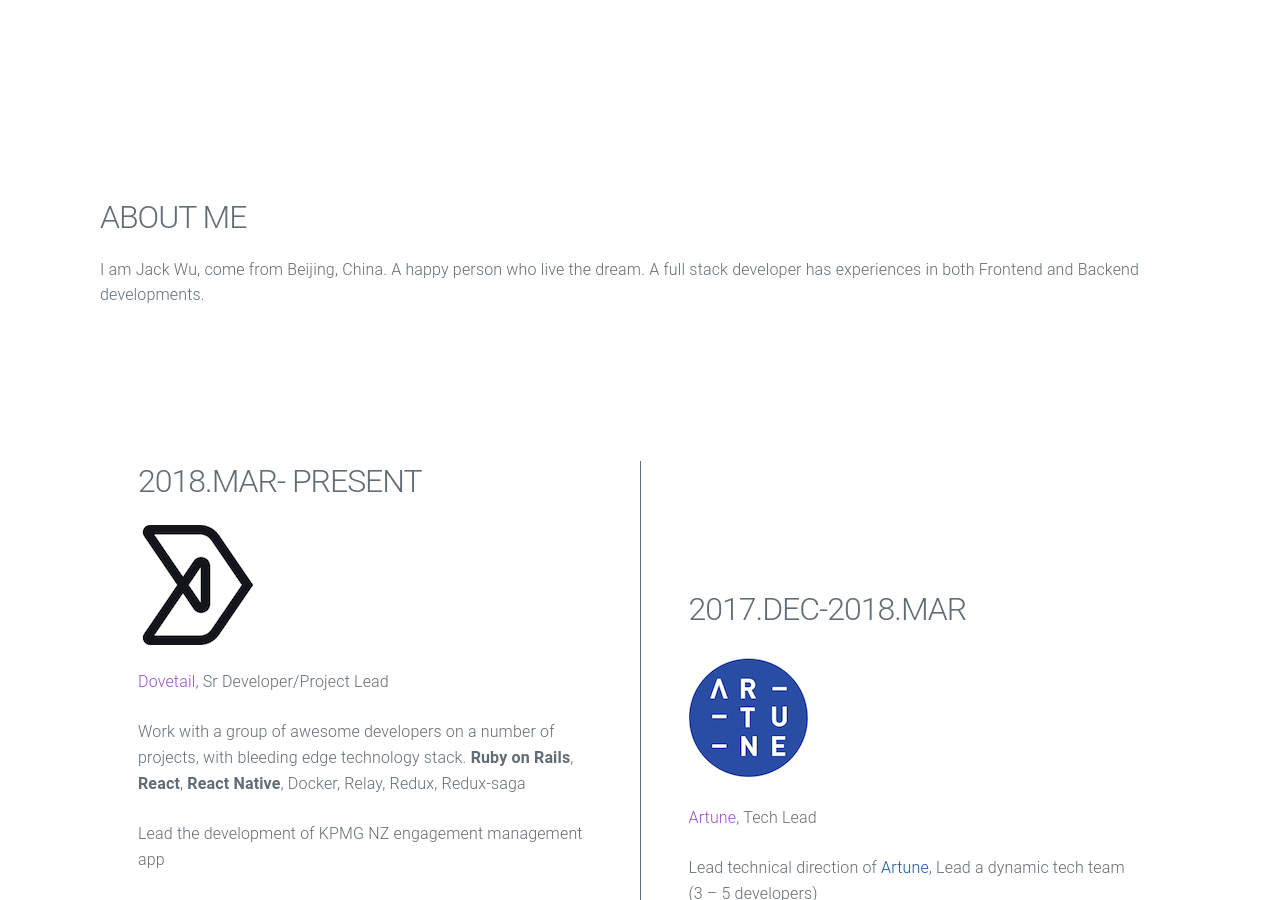
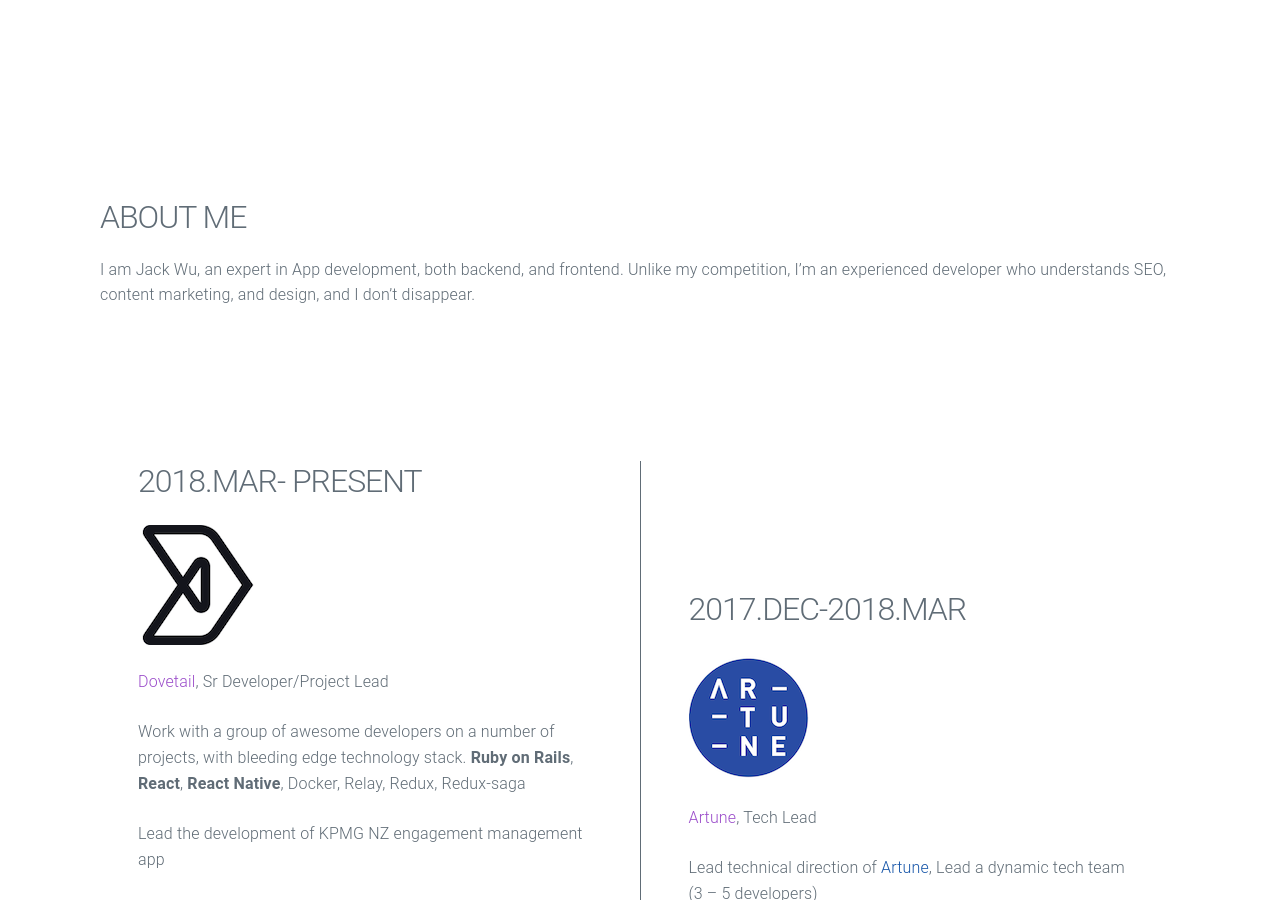
Before and after one commit to xuwupeng2000/xuwupeng2000.github.io, a Jekyll site: the page built from index.html, in a window 1280 px wide and 900 px high, scrolled down 548 px. Built offline with Jekyll 4.4.1, drawn with Linux system fonts in a browser that asks for light colours; nearby versions of some CDN libraries.

Commit message:
Update me section

```diff
--- a/index.html
+++ b/index.html
@@ -24,7 +24,8 @@ layout: default
       <div>
         <h2>About me</h2>
         <p class="lead">
-          I am Jack Wu, come from Beijing, China. A happy person who live the dream. A full stack developer has experiences in both Frontend and Backend developments.
+I am Jack Wu, an expert in App development, both backend, and frontend.
+Unlike my competition, I’m an experienced developer who understands SEO, content marketing, and design, and I don’t disappear.
         </p>
       </div>
     </div>
```
